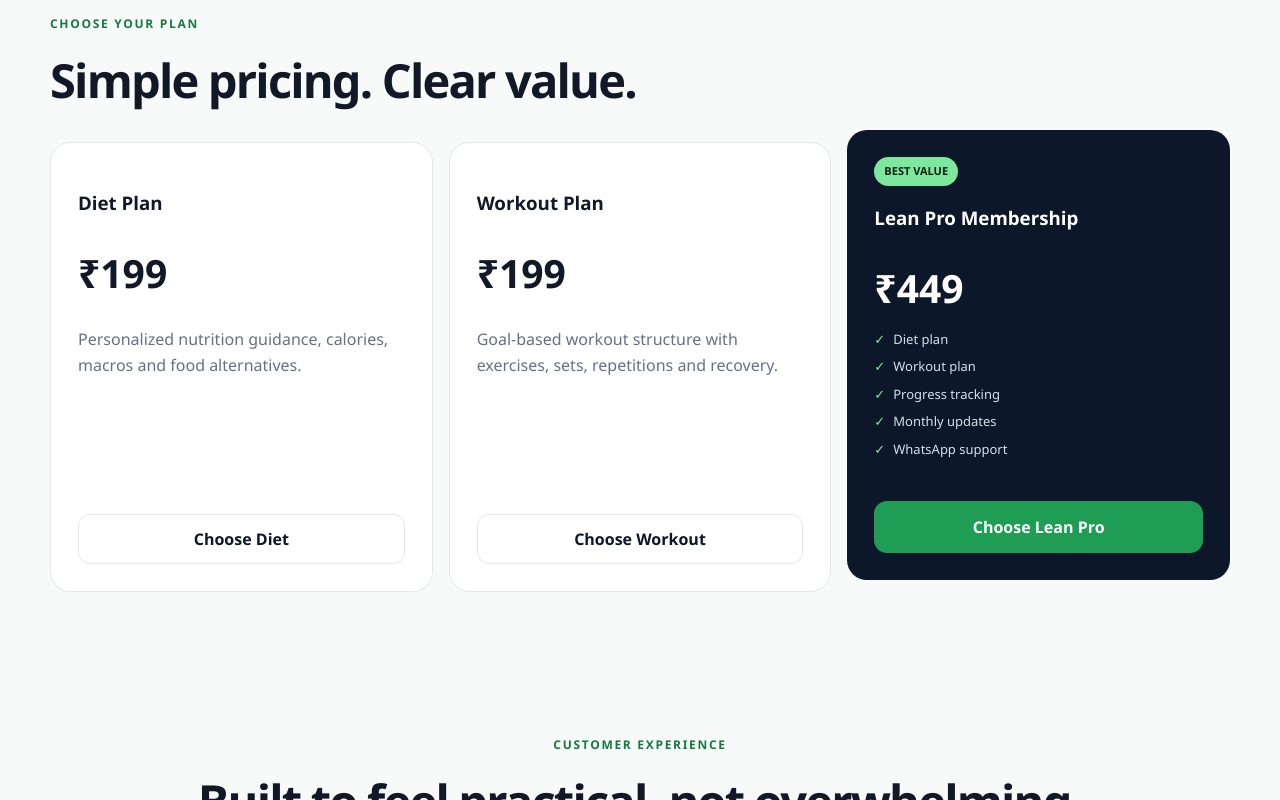
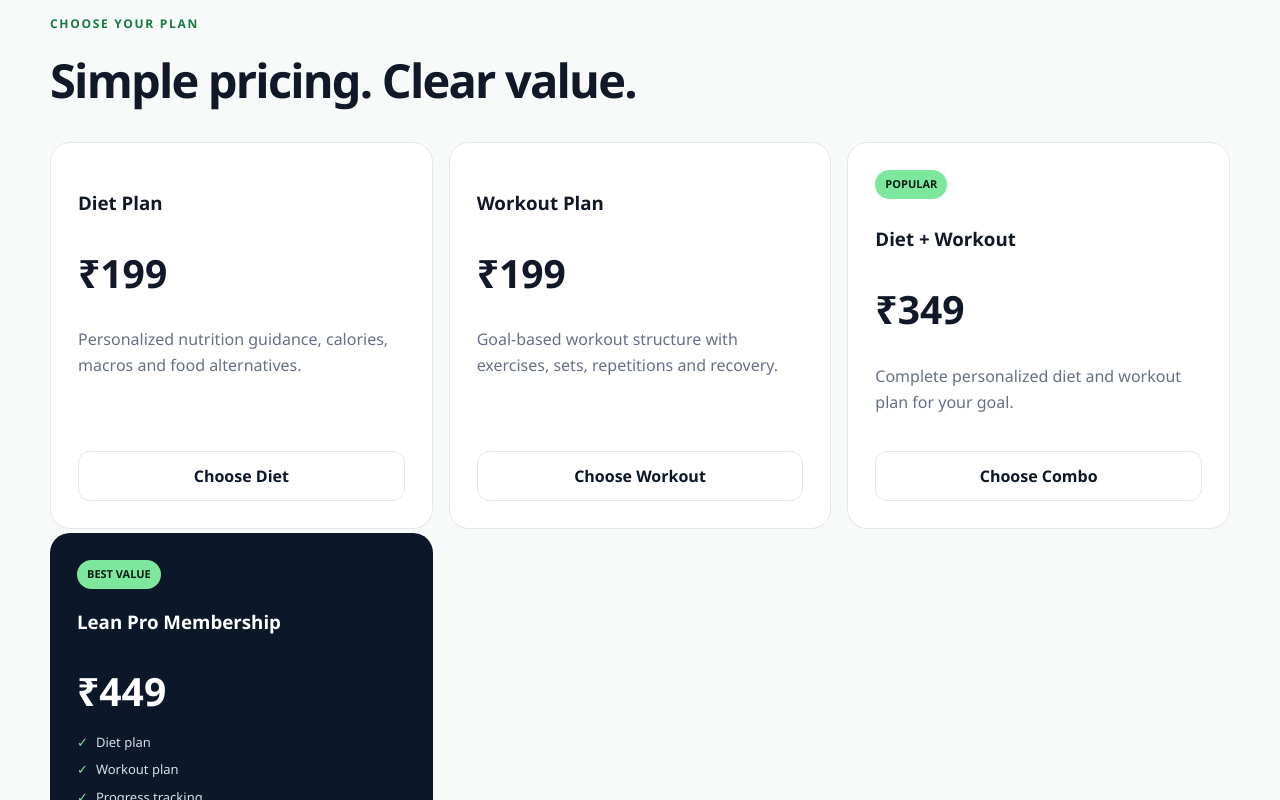
Before and after one commit to Varshithyadav9/leanfit, a React (Vite) app: page / in a window 1280 px wide. Shown: the part 2120-2920 px from the top of the page. Built offline with nearby package versions, Linux system fonts and the light colour scheme; no server answers.

Commit message:
Add ₹349 combo plan back

```diff
--- a/src/components/WelcomePage.jsx
+++ b/src/components/WelcomePage.jsx
@@ -19,7 +19,7 @@ function WelcomePage({setPage}){return <main className="landing-page">
 <section className="landing-section"><p className="section-kicker">HOW IT WORKS</p><h2>Four simple steps to begin</h2><div className="steps-grid">{[["01","Create your account"],["02","Complete your profile"],["03","Choose a plan and pay"],["04","Receive and follow your plan"]].map(([n,t])=><article key={n}><span>{n}</span><h3>{t}</h3></article>)}</div></section>
 <section className="landing-section soft-section"><div className="section-heading"><div><p className="section-kicker">WHY LEANFIT</p><h2>Everything you need to stay consistent</h2></div><p>No extreme promises—just a clear system that helps you know what to eat, how to train and what to track.</p></div><div className="benefit-grid">{benefits.map(([icon,title],i)=><article key={title}><span className="benefit-icon" aria-hidden="true">{icon}</span><small>{String(i+1).padStart(2,"0")}</small><h3>{title}</h3></article>)}</div></section>
 <section className="landing-section transformation"><div><p className="section-kicker">REAL PROGRESS</p><h2>Your transformation story starts with consistent action.</h2><p>Track habits, meals, water and weight so improvement is measured by more than one photo or one day on the scale.</p></div><div className="progress-preview"><div><span>Week 1</span><strong>Start</strong></div><b>→</b><div><span>Week 12</span><strong>Progress</strong></div></div></section>
-<section className="landing-section" id="pricing"><p className="section-kicker">CHOOSE YOUR PLAN</p><h2>Simple pricing. Clear value.</h2><div className="pricing-grid"><article><h3>Diet Plan</h3><strong>₹199</strong><p>Personalized nutrition guidance, calories, macros and food alternatives.</p><button className="secondary-btn full-btn" onClick={()=>setPage("register")}>Choose Diet</button></article><article><h3>Workout Plan</h3><strong>₹199</strong><p>Goal-based workout structure with exercises, sets, repetitions and recovery.</p><button className="secondary-btn full-btn" onClick={()=>setPage("register")}>Choose Workout</button></article><article className="featured-price"><span>BEST VALUE</span><h3>Lean Pro Membership</h3><strong>₹449</strong><ul className="price-features"><li>Diet plan</li><li>Workout plan</li><li>Progress tracking</li><li>Monthly updates</li><li>WhatsApp support</li></ul><button className="primary-btn full-btn" onClick={()=>setPage("register")}>Choose Lean Pro</button></article></div></section>
+<section className="landing-section" id="pricing"><p className="section-kicker">CHOOSE YOUR PLAN</p><h2>Simple pricing. Clear value.</h2><div className="pricing-grid"><article><h3>Diet Plan</h3><strong>₹199</strong><p>Personalized nutrition guidance, calories, macros and food alternatives.</p><button className="secondary-btn full-btn" onClick={()=>setPage("register")}>Choose Diet</button></article><article><h3>Workout Plan</h3><strong>₹199</strong><p>Goal-based workout structure with exercises, sets, repetitions and recovery.</p><button className="secondary-btn full-btn" onClick={()=>setPage("register")}>Choose Workout</button></article><article><div className="price-badge">POPULAR</div><h3>Diet + Workout</h3><strong>₹349</strong><p>Complete personalized diet and workout plan for your goal.</p><button className="secondary-btn full-btn" onClick={()=>setPage("register")}>Choose Combo</button></article><article className="featured-price"><span>BEST VALUE</span><h3>Lean Pro Membership</h3><strong>₹449</strong><ul className="price-features"><li>Diet plan</li><li>Workout plan</li><li>Progress tracking</li><li>Monthly updates</li><li>WhatsApp support</li></ul><button className="primary-btn full-btn" onClick={()=>setPage("register")}>Choose Lean Pro</button></article></div></section>
 <section className="landing-section testimonials"><p className="section-kicker">CUSTOMER EXPERIENCE</p><h2>Built to feel practical, not overwhelming.</h2><div className="testimonial-grid"><blockquote>“The food choices are familiar and easy to follow.”<cite>— Early LeanFit user</cite></blockquote><blockquote>“I finally know what to track instead of guessing every day.”<cite>— LeanFit member</cite></blockquote><blockquote>“The plan is structured but still gives useful alternatives.”<cite>— Early customer</cite></blockquote></div><small>Replace these sample statements with verified customer reviews before public promotion.</small></section>
 <section className="landing-section faq-section"><p className="section-kicker">FAQ</p><h2>Questions before you begin</h2><div className="faq-list">{faqs.map(([q,a])=><details key={q}><summary>{q}</summary><p>{a}</p></details>)}</div></section>
 <footer className="landing-footer"><div><img src="/leanfit-logo.png" alt="LeanFit"/><p>Eat • Train • Transform</p></div><div className="footer-links"><button onClick={()=>setPage("about")}>About</button><button onClick={()=>setPage("contact")}>Contact</button><button onClick={()=>setPage("privacy")}>Privacy Policy</button><button onClick={()=>setPage("terms")}>Terms</button><button onClick={()=>setPage("admin-login")}>Admin</button></div><p>© 2026 LeanFit. All rights reserved.</p></footer>
```
